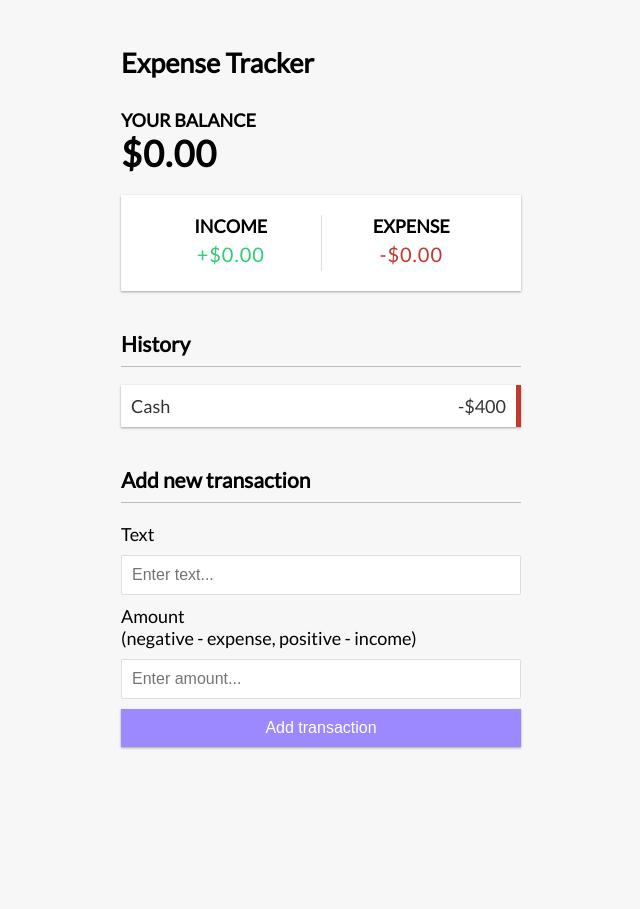
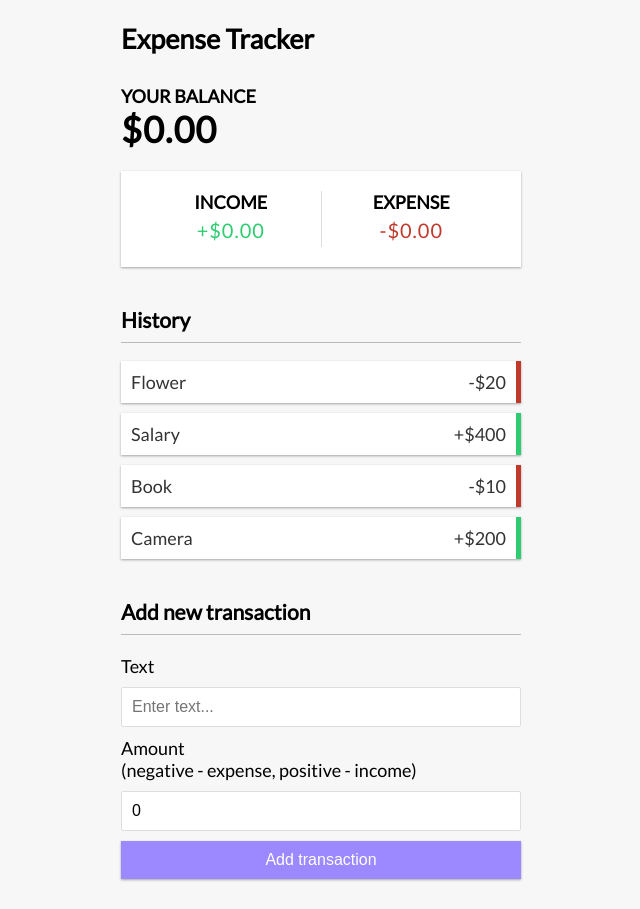
Before and after one commit to tuncerdamat/react-expense-tracker, a React (Create React App) app: page / in a window 1280 px wide. Shown: the whole page, without its empty margins (319-959 px from the left). Before the commit the page ends 800 px from the top, so only its background shows below. Built offline with nearby package versions, Linux system fonts and the light colour scheme.

Commit message:
Add global state and hooks

```diff
--- a/src/App.js
+++ b/src/App.js
@@ -6,9 +6,11 @@
 import { AddTransaction } from "./components/AddTransaction"
 import "./App.css"
 
+import { GlobalProvider } from "./context/GlobalState"
+
 function App() {
   return (
-    <div>
+    <GlobalProvider>
       <Header />
       <div className="container">
           <Balance />
@@ -16,7 +18,7 @@
           <TransactionList />
           <AddTransaction />
       </div>
-    </div>
+    </GlobalProvider>
   );
 }
 
--- a/src/components/AddTransaction.js
+++ b/src/components/AddTransaction.js
@@ -1,20 +1,23 @@
-import React from "react"
+import React, { useState } from "react"
 
 export const AddTransaction = () => {
+    const [text, setText] = useState('')
+    const [amount, setAmount] = useState(0)
+
     return (
         <>
             <h3>Add new transaction</h3>
             <form>
                 <div className="form-control">
                     <label htmlFor="text">Text</label>
-                    <input type="text" placeholder="Enter text..."/>
+                    <input type="text" value={text} onChange={(e) => setText(e.target.value)} placeholder="Enter text..."/>
                 </div>
                 <div className="form-control">
                     <label htmlFor="amount"
                     >Amount <br/>
                         (negative - expense, positive - income)</label
                     >
-                    <input type="number" placeholder="Enter amount..."/>
+                    <input type="number" value={amount} onChange={(e) => setAmount(e.target.value)} placeholder="Enter amount..."/>
                 </div>
                 <button className="btn">Add transaction</button>
             </form>
--- a/src/components/Balance.js
+++ b/src/components/Balance.js
@@ -4,7 +4,7 @@
     return (
         <>
             <h4>Your Balance</h4>
-            <h1 id="balance">$0.00</h1>
+            <h1>$0.00</h1>
         </>
     )
 }
--- a/src/components/IncomeExpenses.js
+++ b/src/components/IncomeExpenses.js
@@ -5,11 +5,11 @@
         <div className="inc-exp-container">
             <div>
                 <h4>Income</h4>
-                <p id="money-plus" className="money plus">+$0.00</p>
+                <p className="money plus">+$0.00</p>
             </div>
             <div>
                 <h4>Expense</h4>
-                <p id="money-minus" className="money minus">-$0.00</p>
+                <p className="money minus">-$0.00</p>
             </div>
         </div>
     )
--- /dev/null
+++ b/src/components/Transaction.js
@@ -0,0 +1,11 @@
+import React from "react"
+
+export const Transaction = ({ transaction }) => {  // Destructing props here immediately
+    const sign = transaction.amount < 0 ? '-' : '+'
+
+    return (
+            <li className={transaction.amount < 0 ? 'minus' : 'plus'}>
+                {transaction.text} <span>{sign}${Math.abs(transaction.amount)}</span><button className="delete-btn">x</button>
+            </li>
+    )
+}
--- a/src/components/TransactionList.js
+++ b/src/components/TransactionList.js
@@ -1,13 +1,17 @@
-import React from "react"
+import React, {useContext} from "react"
+import { Transaction } from "./Transaction"
+import { GlobalContext } from "../context/GlobalState"
 
 export const TransactionList = () => {
+    const { transactions } = useContext(GlobalContext)
+
     return (
         <>
             <h3>History</h3>
-            <ul id="list" className="list">
-                <li className="minus">
-                  Cash <span>-$400</span><button className="delete-btn">x</button>
-                </li>
+            <ul className="list">
+                {transactions.map(transaction => (
+                    <Transaction key={transaction.id} transaction={transaction} />
+                ))}
             </ul>
         </>
     )
--- /dev/null
+++ b/src/context/AppReducer.js
@@ -0,0 +1,6 @@
+export default (state, action) => {
+    switch (action.type) {
+        default:
+            return state
+    }
+}
--- /dev/null
+++ b/src/context/GlobalState.js
@@ -0,0 +1,28 @@
+import React, { createContext, useReducer } from "react";
+import AppReducer from "./AppReducer"
+
+// Initial State
+const initialState = {
+    transactions: [
+        { id: 1, text: 'Flower', amount: -20 },
+        { id: 2, text: 'Salary', amount: 400 },
+        { id: 3, text: 'Book', amount: -10 },
+        { id: 4, text: 'Camera', amount: 200 },
+    ]
+}
+
+// Create context
+export const GlobalContext = createContext(initialState)
+
+// Provider Component
+export const GlobalProvider = ({ children }) => {
+    const [state, dispatch] = useReducer(AppReducer, initialState)
+
+    return (
+        <GlobalContext.Provider value={{
+            transactions: state.transactions
+        }}>
+            {children}
+        </GlobalContext.Provider>
+    )
+}
```
